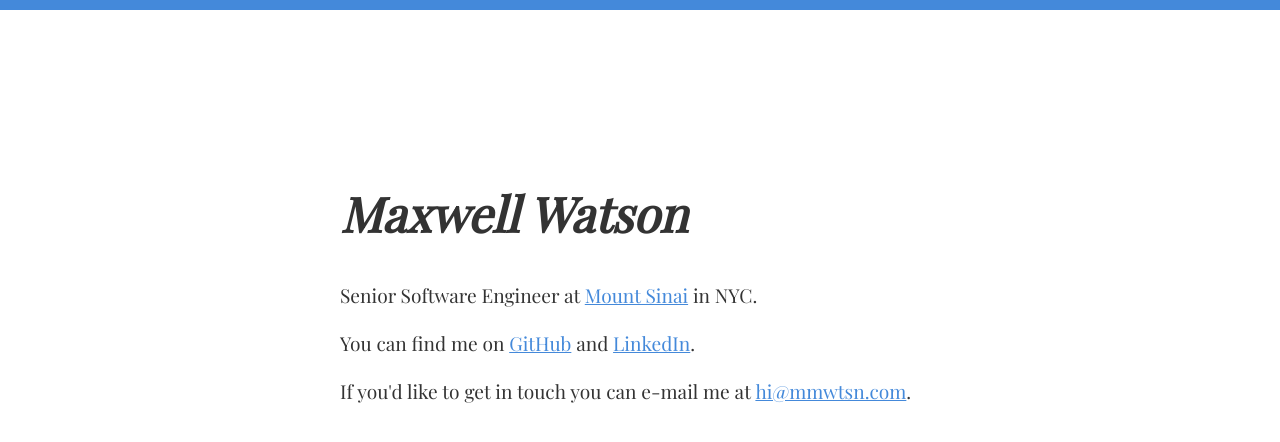
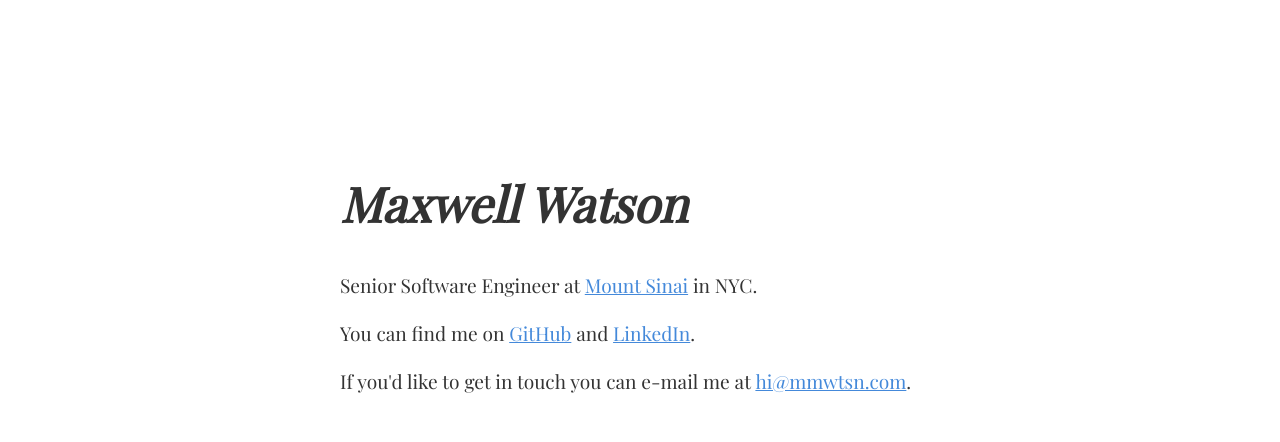
Before and after one commit to mmwtsn/mmwtsn.github.io, a plain HTML site: page index.html in a window 1280 px wide. Drawn offline with nearby package versions, Linux system fonts and the light colour scheme; a web font is replaced by a local one.

Commit message:
Remove top border

```diff
--- a/styles.css
+++ b/styles.css
@@ -1,5 +1,4 @@
 html {
-  border-top: solid 10px #4489da;
   color: #333;
   font-family: 'Playfair Display', 'Helvetica Neue', sans-serif;
   line-height: 1.5;
```
